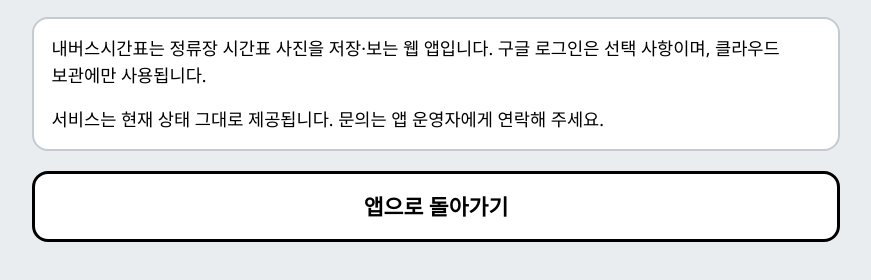
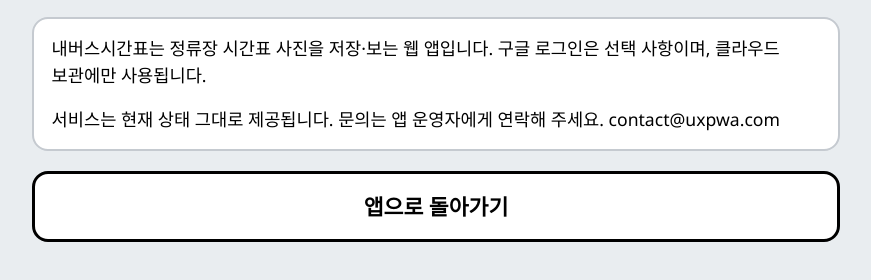
Before and after one commit to ryu11kr/bus, a website: page terms.html in a window 1280 px wide. Shown: the part 126-406 px from the top of the page, without its empty margins (204-1075 px from the left). Drawn offline with Linux system fonts and the light colour scheme.

Commit message:
텀스수정.

```diff
--- a/terms.html
+++ b/terms.html
@@ -16,7 +16,7 @@
           클라우드 보관에만 사용됩니다.
         </p>
         <p style="margin: 0">
-          서비스는 현재 상태 그대로 제공됩니다. 문의는 앱 운영자에게 연락해 주세요.
+          서비스는 현재 상태 그대로 제공됩니다. 문의는 앱 운영자에게 연락해 주세요. contact@uxpwa.com
         </p>
       </section>
       <p style="margin-top: 1.25rem; text-align: center">
```
